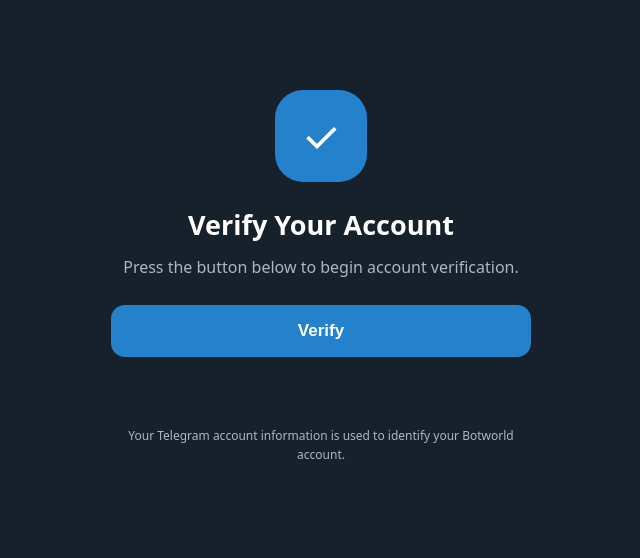
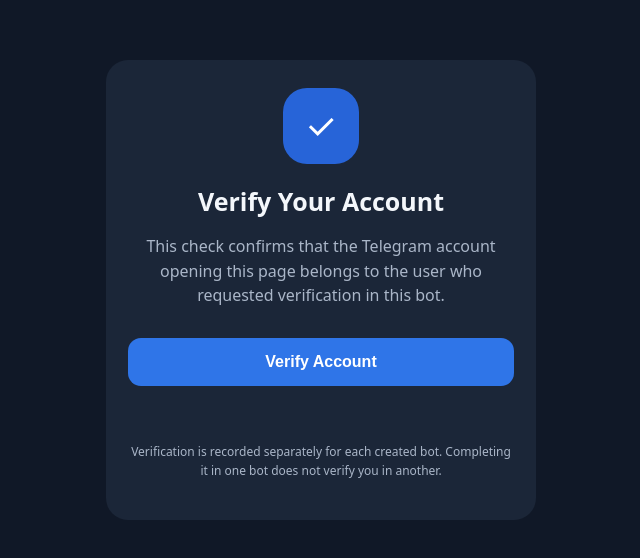
Before and after one commit to Eliorcx/botworld-verification., a plain HTML site: page index.html in a window 1280 px wide. Shown: the part 110-668 px from the top of the page, without its empty margins (319-959 px from the left). Drawn offline with Linux system fonts and the light colour scheme.

Commit message:
Update index.html

```diff
--- a/index.html
+++ b/index.html
@@ -1,53 +1,50 @@
-<!doctype html>
 <html lang="en">
 <head>
   <meta charset="utf-8">
-  <meta name="viewport" content="width=device-width, initial-scale=1">
-  <title>Verify Your Account</title>
+  <meta name="viewport" content="width=device-width, initial-scale=1, viewport-fit=cover">
+  <meta name="theme-color" content="#101827">
+  <title>Botworld Verification</title>
   <script src="https://telegram.org/js/telegram-web-app.js"></script>
   <style>
-    * { box-sizing: border-box; }
-    body {
-      margin: 0; min-height: 100vh; display: grid; place-items: center;
-      padding: 24px; background: var(--tg-theme-bg-color, #17212b);
-      color: var(--tg-theme-text-color, #ffffff);
-      font-family: system-ui, -apple-system, sans-serif;
-    }
-    main { width: min(100%, 420px); text-align: center; }
-    .mark {
-      width: 92px; height: 92px; margin: 0 auto 24px; border-radius: 28px;
-      display: grid; place-items: center; background: #2481cc; font-size: 44px;
-    }
-    h1 { font-size: 27px; margin: 0 0 12px; }
-    p { color: var(--tg-theme-hint-color, #aab7c4); line-height: 1.55; margin: 0 0 26px; }
-    button {
-      width: 100%; border: 0; border-radius: 14px; padding: 16px;
-      background: var(--tg-theme-button-color, #2481cc);
-      color: var(--tg-theme-button-text-color, #fff);
-      font-size: 17px; font-weight: 700; cursor: pointer;
-    }
-    button:disabled { opacity: .6; cursor: wait; }
-    #result { margin-top: 18px; min-height: 24px; font-weight: 600; }
-    .note { font-size: 12px; margin-top: 28px; }
+    *{box-sizing:border-box}body{margin:0;min-height:100vh;padding:24px;background:var(--tg-theme-bg-color,#101827);color:var(--tg-theme-text-color,#f4f7fb);font-family:system-ui,-apple-system,Segoe UI,sans-serif;display:grid;place-items:center}
+    main{width:min(100%,430px);text-align:center;padding:28px 22px;border-radius:22px;background:var(--tg-theme-secondary-bg-color,#1b2638)}
+    .mark{width:76px;height:76px;border-radius:24px;margin:0 auto 20px;display:grid;place-items:center;background:#2764d8;color:white;font-size:36px}
+    h1{font-size:25px;margin:0 0 10px}p{line-height:1.55;color:var(--tg-theme-hint-color,#aab6c8)}
+    button{width:100%;border:0;border-radius:13px;padding:15px 18px;font-size:16px;font-weight:700;background:var(--tg-theme-button-color,#2f75e8);color:var(--tg-theme-button-text-color,#fff);margin-top:14px}
+    button:disabled{opacity:.55}.small{font-size:12px;margin-top:18px}.status{min-height:24px;margin-top:15px;font-size:14px}
   </style>
 </head>
 <body>
 <main>
   <div class="mark">✓</div>
   <h1>Verify Your Account</h1>
-    <p>Press the button below to begin account verification.</p>
-    <button id="verify">Verify</button>
-    <div id="result" role="status" aria-live="polite"></div>
-    <p class="note">Your Telegram account information is used to identify your Botworld account.</p>
+  <p>This check confirms that the Telegram account opening this page belongs to the user who requested verification in this bot.</p>
+  <button id="verify">Verify Account</button>
+  <div class="status" id="status" role="status"></div>
+  <p class="small">Verification is recorded separately for each created bot. Completing it in one bot does not verify you in another.</p>
 </main>
 <script>
+(() => {
   const tg = window.Telegram && window.Telegram.WebApp;
+  const button = document.getElementById('verify');
+  const status = document.getElementById('status');
+  const params = new URLSearchParams(window.location.search);
+  const session = params.get('session') || '';
   if (tg) { tg.ready(); tg.expand(); }
-
-    document.getElementById("verify").addEventListener("click", () => {
-      const result = document.getElementById("result");
-      result.textContent = "Verification service is not connected yet. Please try again later.";
+  button.addEventListener('click', () => {
+    if (!tg || !tg.initData) {
+      status.textContent = 'Please open this page using the Verify button inside the Telegram bot.';
+      return;
+    }
+    if (!session) {
+      status.textContent = 'Verification session is missing. Return to the bot and tap Verify again.';
+      return;
+    }
+    button.disabled = true;
+    status.textContent = 'Sending your secure verification response…';
+    tg.sendData(JSON.stringify({init_data: tg.initData, session}));
   });
+})();
 </script>
 </body>
 </html>
```
Lines whose indentation alone changed are shown as unchanged.
